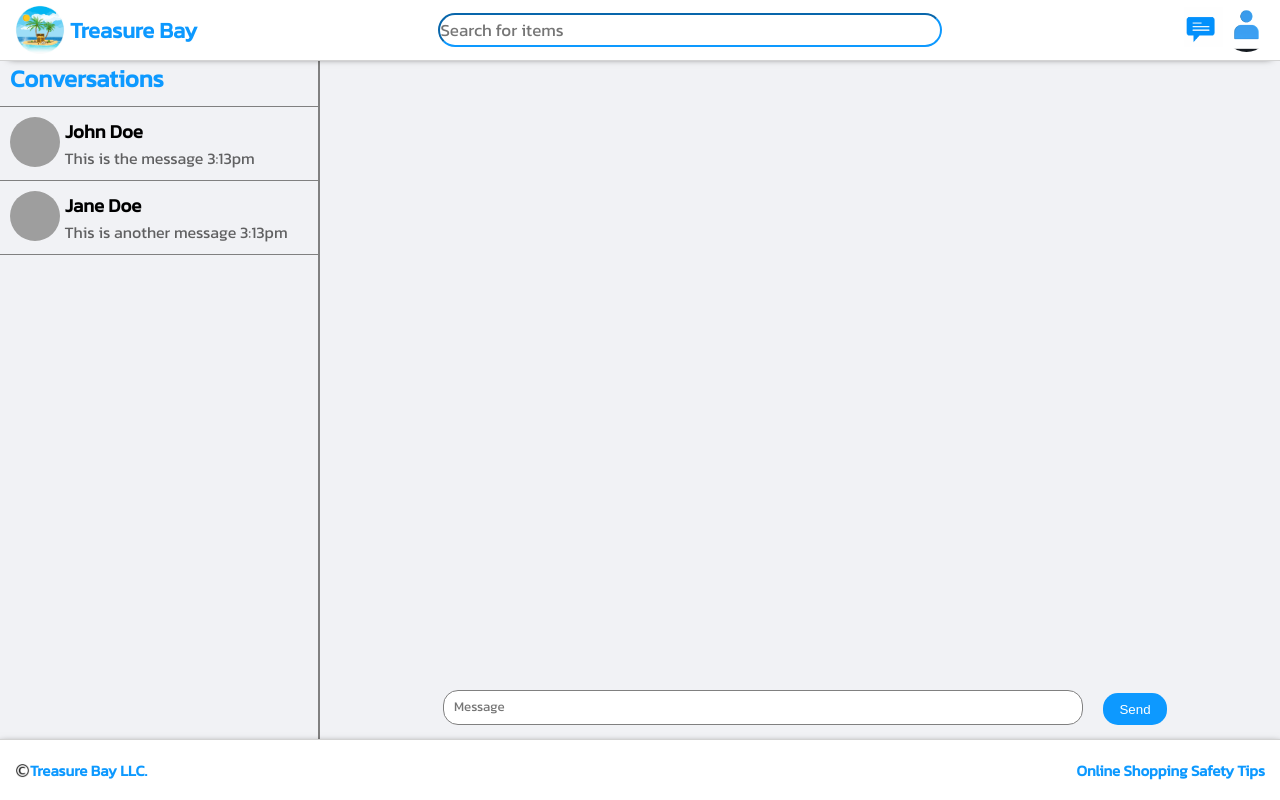
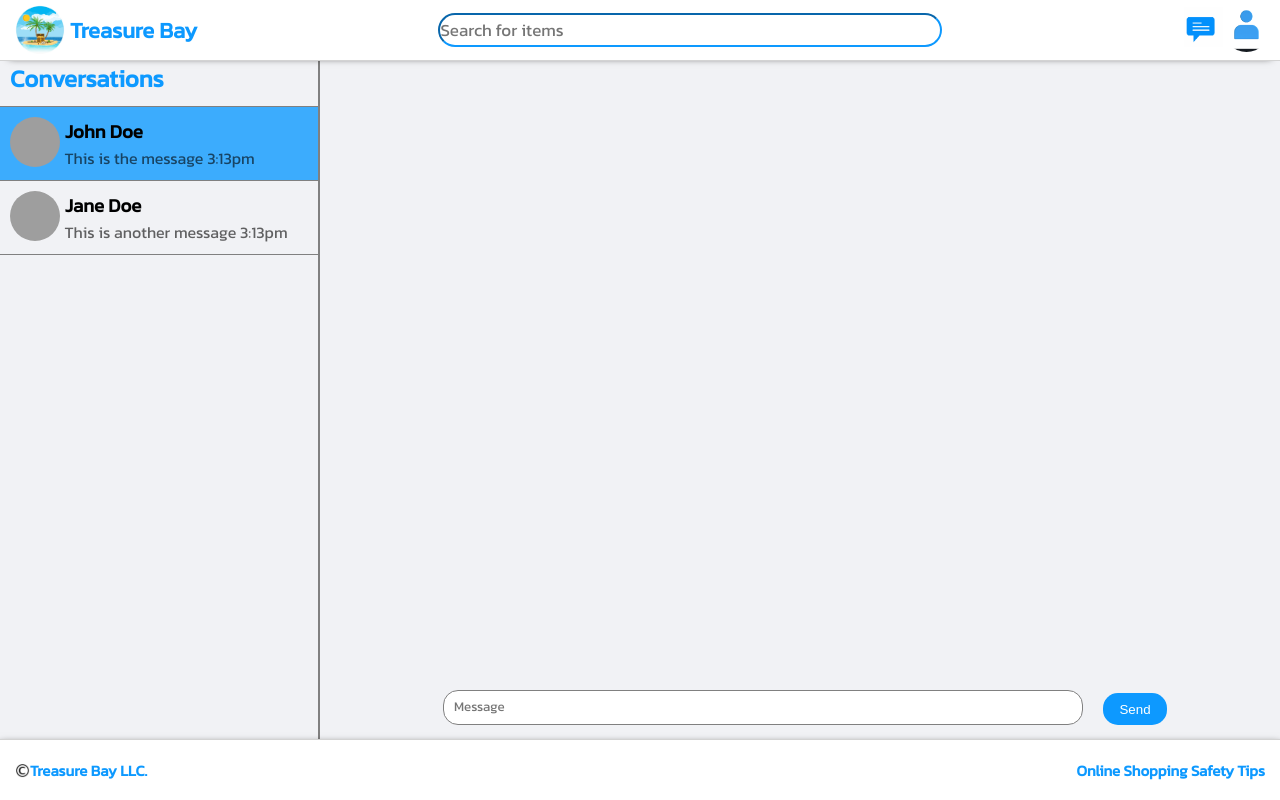
Before and after one commit to howardmg/TreasureBay2, a React (Create React App) app in the folder treasure_bay/: page /messages in a window 1280 px wide. Built offline with nearby package versions, Linux system fonts and the light colour scheme; grey boxes are pictures that could not be loaded; a web font is replaced by a local one.

Commit message:
added active style

```diff
--- a/treasure_bay/src/components/Conversations/Conversations.css
+++ b/treasure_bay/src/components/Conversations/Conversations.css
@@ -25,6 +25,10 @@
     cursor: pointer;
 }
 
+.active {
+    background-color: hsl(205, 100%, 53%, .8);
+}
+
 .conversation-name {
     align-self: flex-start;
     width: fit-content;
```
